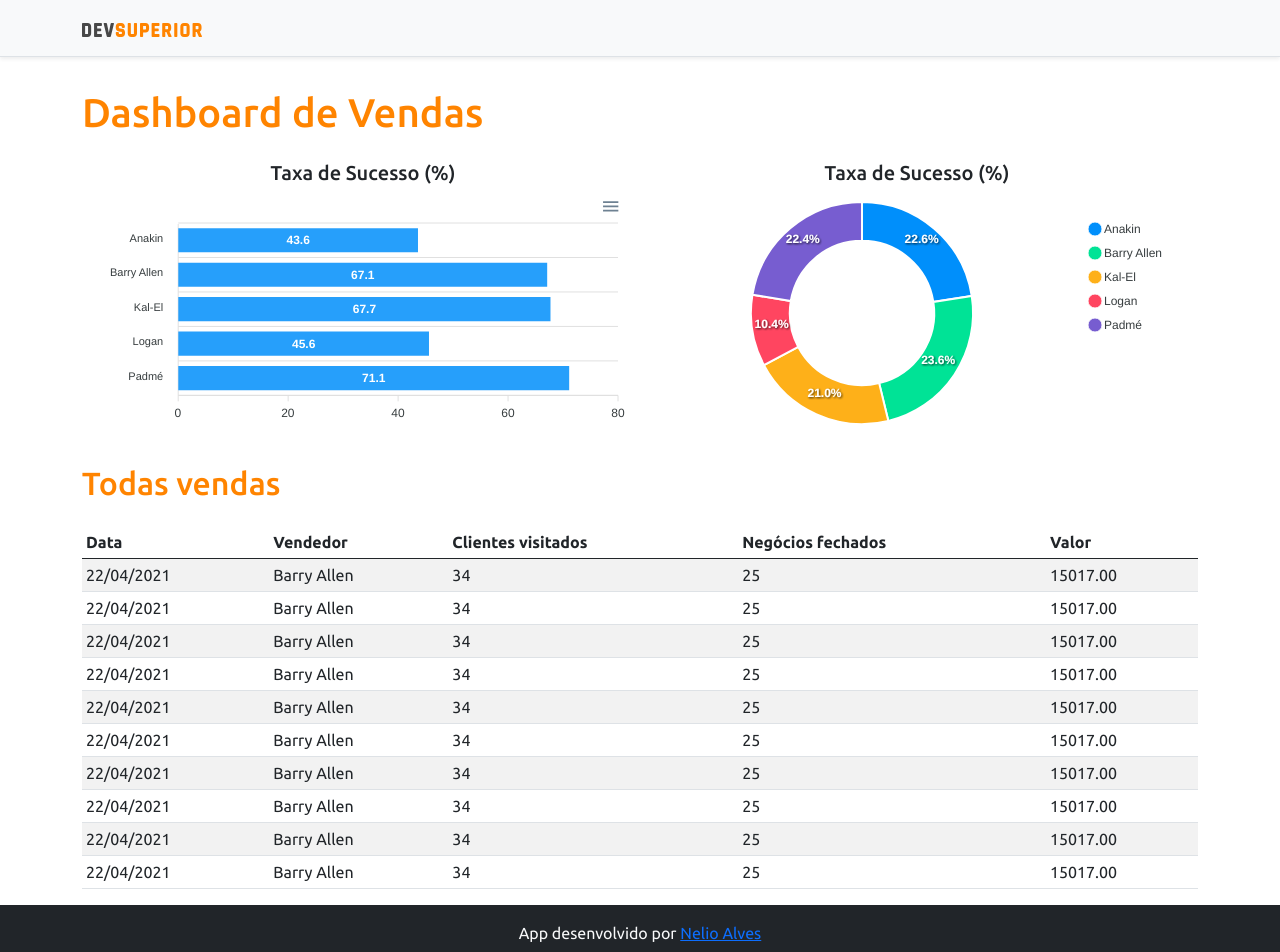
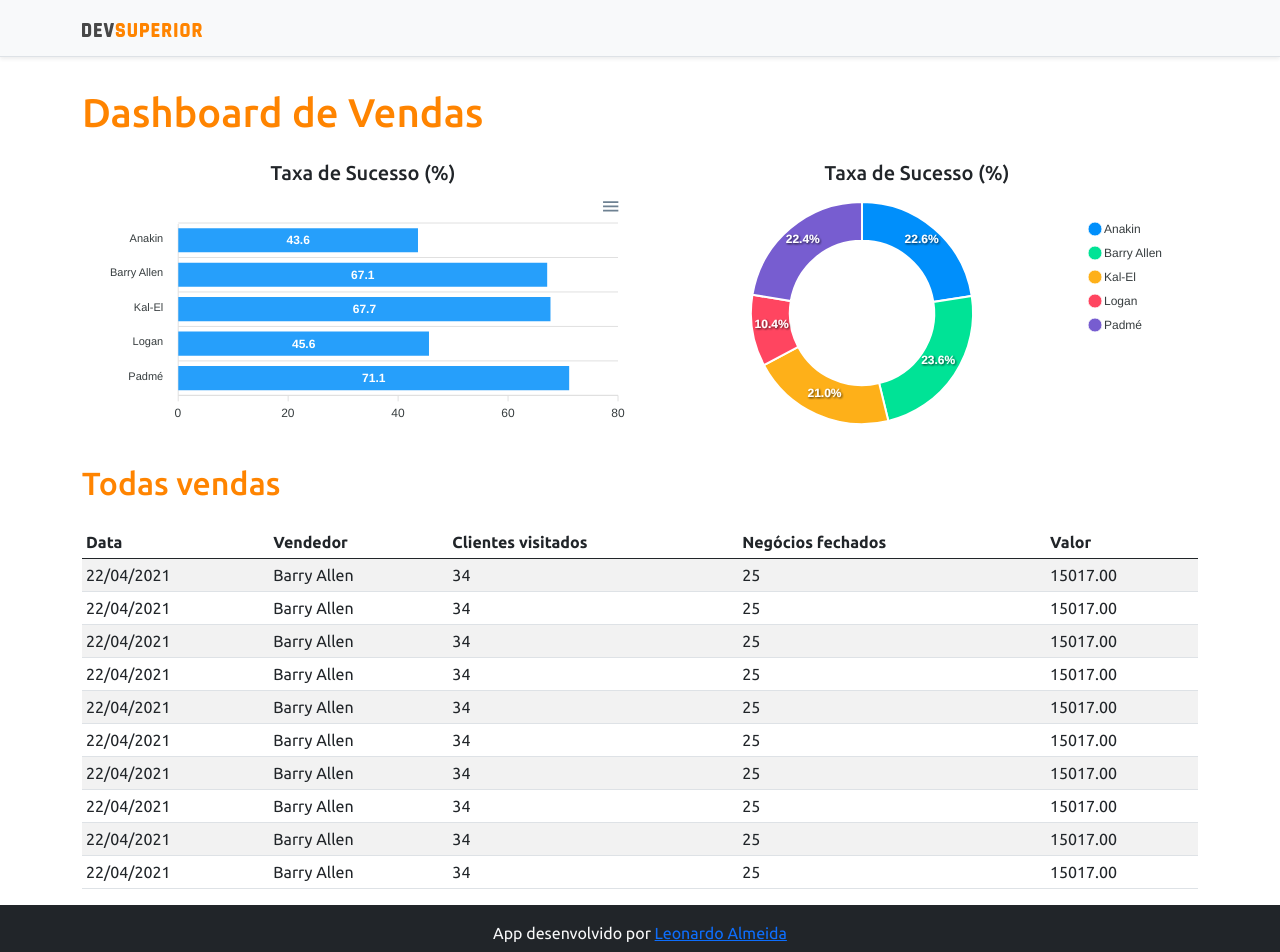
Before and after one commit to Leoo-Almeida/projetp-sds3, a React (Create React App) app in the folder frontend/: page / in a window 1280 px wide. Shown: the top 952 px of the page. Built offline with nearby package versions, Linux system fonts and the light colour scheme.

Commit message:
Alterando o autor do app

```diff
--- a/frontend/src/components/Footer/index.tsx
+++ b/frontend/src/components/Footer/index.tsx
@@ -2,7 +2,7 @@
     return (
         <footer className="footer mt-auto py-3 bg-dark">
             <div className="container">
-                <p className="text-light">App desenvolvido por <a href="https://github.com/Leoo-Almeida" target="_blank" rel="noreferrer">Nelio Alves</a></p>
+                <p className="text-light">App desenvolvido por <a href="https://github.com/Leoo-Almeida" target="_blank" rel="noreferrer">Leonardo Almeida</a></p>
                 <p className="text-light"><small><strong>Semana Spring React</strong><br />
       Evento promovido pela escola DevSuperior: <a href="https://instagram.com/devsuperior.ig" target="_blank" rel="noreferrer">@devsuperior.ig</a></small></p>
             </div>
```
